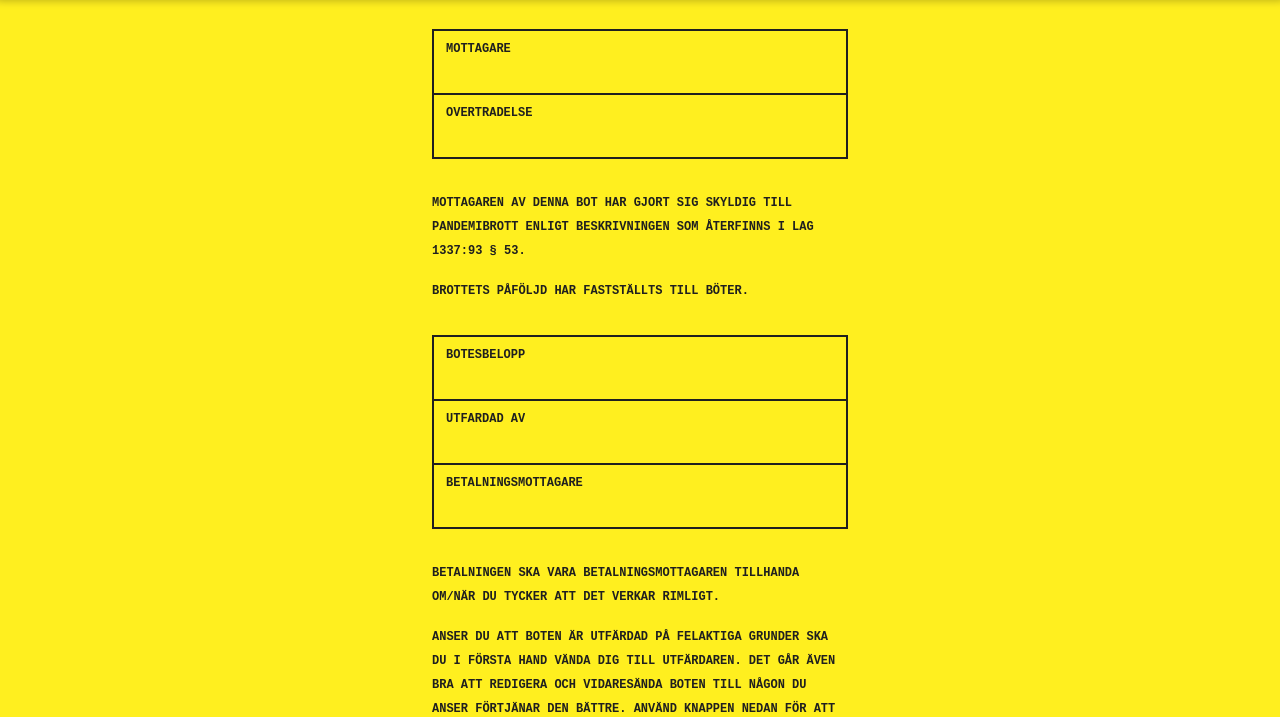
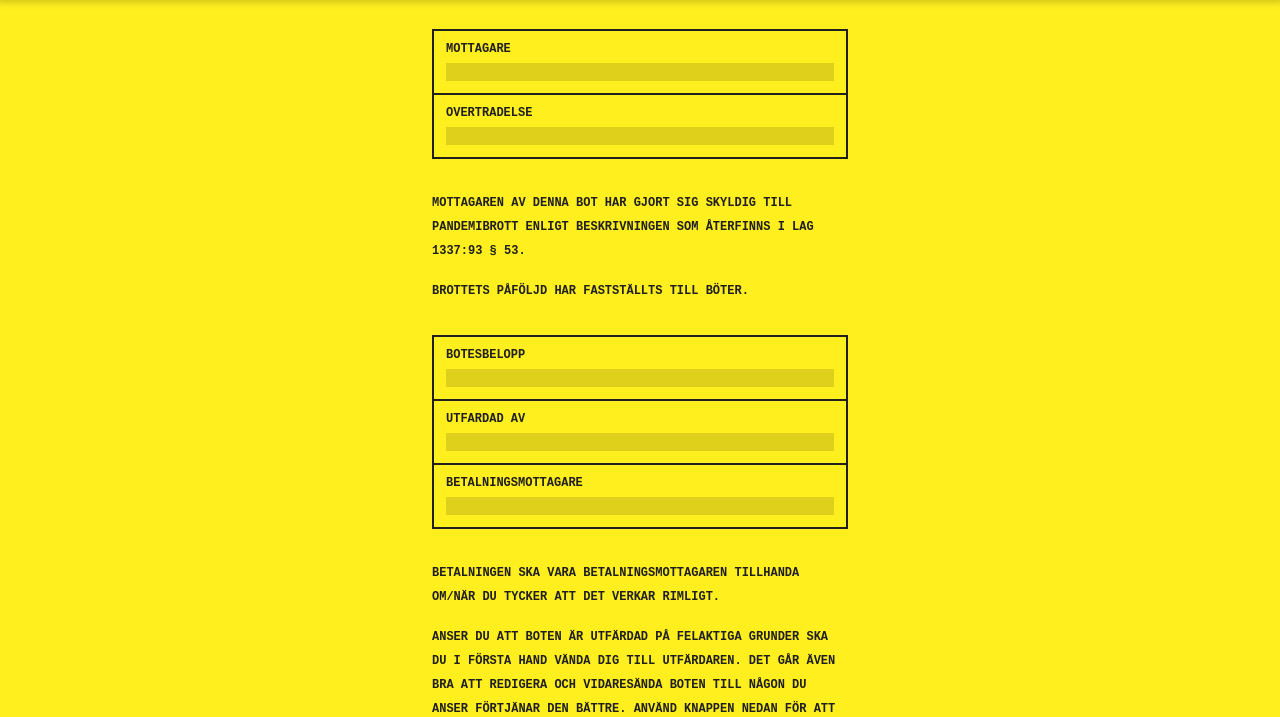
Before and after one commit to joelek/pandemibot, a website: page docs/index.html in a window 1280 px wide. Shown: the part 83-800 px from the top of the page. Drawn offline with Linux system fonts and the light colour scheme.

Commit message:
Update css.

```diff
--- a/docs/style.css
+++ b/docs/style.css
@@ -40,6 +40,7 @@
 
 * {
 	border: none;
+	font-family: monospace;
 	font-size: 0px;
 	margin: 0px;
 	line-height: 1;
@@ -55,7 +56,6 @@ body {
 body {
 	background-color: rgb(255, 239, 31);
 	color: rgb(31, 31, 31);
-	font-family: monospace;
 	user-select: none;
 		-webkit-user-select: none;
 		-moz-user-select: none;
@@ -89,7 +89,8 @@ input {
 }
 
 .table__cell-input {
-	background-color: transparent;
+	background-clip: content-box;
+	background-color: rgba(0, 0, 0, 0.125);
 	box-sizing: border-box;
 	color: rgb(31, 31, 31);
 	font-size: 16px;
```
